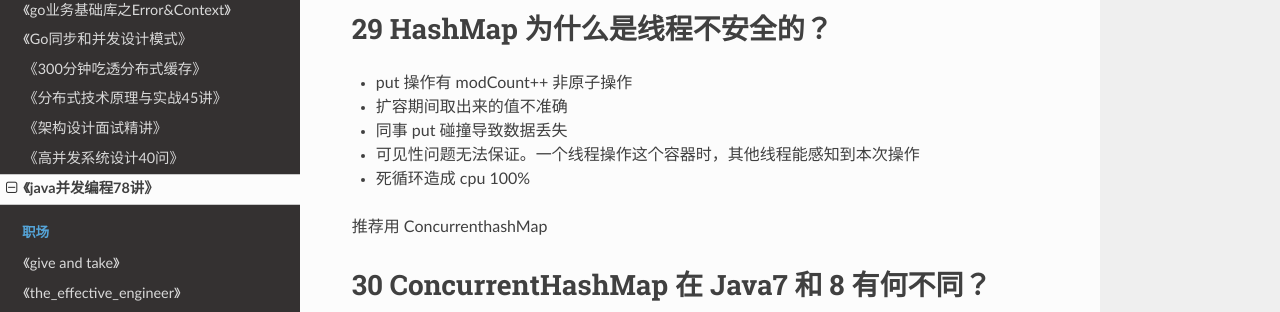
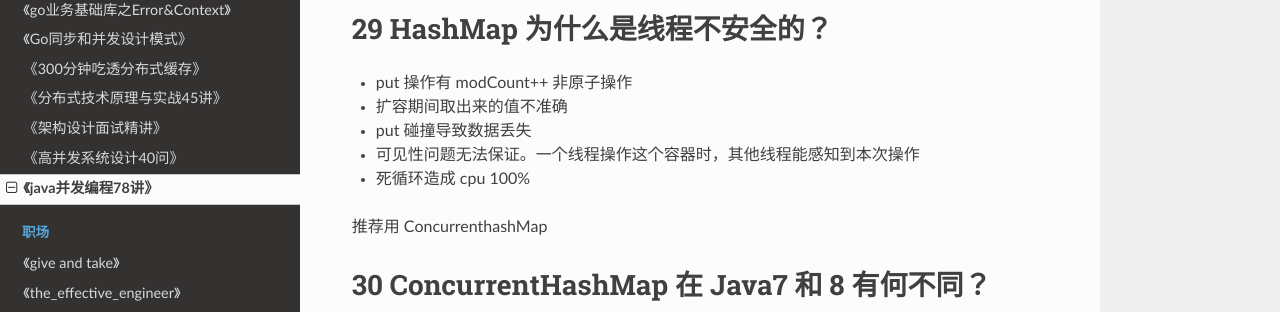
Before and after one commit to PegasusWang/booknotes, an MkDocs documentation site: the page built from docs/lecture/网课/java并发编程78讲/java并发编程78讲.md, in a window 1280 px wide and 900 px high, scrolled down 11856 px. Shown: the part 137-449 px from the top of the window. Built offline with MkDocs 1.6.1, drawn with Linux system fonts in a browser that asks for light colours; nearby versions of some CDN libraries; old or Windows-style settings are respelled for this version of MkDocs.

Commit message:
fix format

```diff
--- a/docs/lecture/网课/java并发编程78讲/java并发编程78讲.md
+++ b/docs/lecture/网课/java并发编程78讲/java并发编程78讲.md
@@ -388,7 +388,7 @@
 
 - put 操作有 modCount++ 非原子操作
 - 扩容期间取出来的值不准确
-- 同事 put 碰撞导致数据丢失
+- put 碰撞导致数据丢失
 - 可见性问题无法保证。一个线程操作这个容器时，其他线程能感知到本次操作
 - 死循环造成 cpu 100%
 
@@ -892,7 +892,6 @@
 - ABA 问题。atomic 包中提供了 AtomicStampedReference 这个类，它是专门用来解决 ABA 问题的，解决思路正是利用版本号，AtomicStampedReference 会维护一种类似 `<Object,int>` 的数据结构
 - 自旋时间过长。CAS 往往是配合着循环来实现的，有的时候甚至是死循环，不停地进行重试，直到线程竞争不激烈的时候，才能修改成功。
   高并发场景下，通常 CAS 效率是不高的。
-
 - 范围不能灵活控制。CAS 的第三个缺点就是不能灵活控制线程安全的范围。
 
 
```
